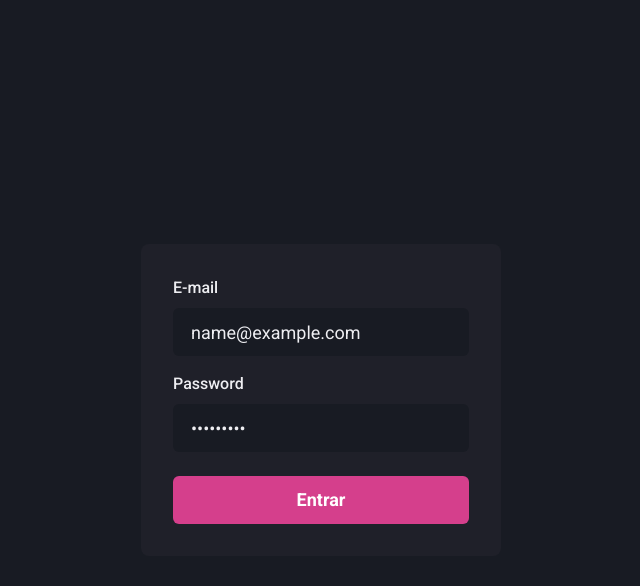
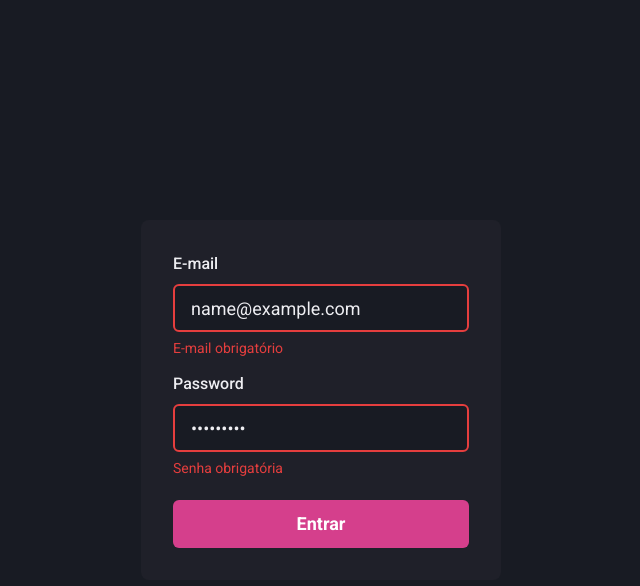
Before and after one commit to DIGOARTHUR/Dashgo, a Next.js app: page / in a window 1280 px wide. Both pictures are taken after typing "name@example.com", "Sample123" into the empty fields and a click on the button "Entrar". Shown: the top 586 px of the page, without its empty margins (319-959 px from the left). Built offline with nearby package versions, Linux system fonts and the light colour scheme.

Commit message:
Data validation (Yup)

```diff
--- a/package.json
+++ b/package.json
@@ -13,14 +13,16 @@
     "@chakra-ui/react": "^2.2.4",
     "@emotion/react": "^11.9.3",
     "@emotion/styled": "^11.9.3",
+    "@hookform/resolvers": "^2.9.7",
     "apexcharts": "^3.35.4",
     "framer-motion": "^6.5.1",
     "next": "12.2.3",
     "react": "18.2.0",
     "react-apexcharts": "^1.4.0",
     "react-dom": "18.2.0",
-    "react-hook-form": "^7.34.2",
-    "react-icons": "^4.4.0"
+    "react-hook-form": "7.32.0",
+    "react-icons": "^4.4.0",
+    "yup": "^0.32.11"
   },
   "devDependencies": {
     "@types/node": "^18.0.6",
--- a/src/components/Form/Input.tsx
+++ b/src/components/Form/Input.tsx
@@ -1,25 +1,41 @@
-import React from "react";
-import { FormControl, FormLabel, Input as ChakraInput, InputProps as ChakraInputProps } from '@chakra-ui/react';
+import { forwardRef, ForwardRefRenderFunction } from "react";
+import { FieldError } from "react-hook-form";
+import {
+  Input as FormInput,
+  FormLabel,
+  FormControl,
+  InputProps as ChakraInputProps,
+  FormErrorMessage
+} from "@chakra-ui/react";
 
 interface InputProps extends ChakraInputProps {
-  label?: string
+  name: string;
+  label?: string;
+  error?: FieldError;
 }
 
-export const Input = React.forwardRef<HTMLInputElement, InputProps> (({label, ...props}, ref) =>
-{
-    return (
-      <FormControl>
-        { !!label && <FormLabel htmlFor="password">{label}</FormLabel> }
-
-        <ChakraInput
-      {...props}
-        id={props.name}
-        ref={ref}
+const InputBase: ForwardRefRenderFunction<HTMLInputElement, InputProps> = (
+  { name, label, error=null, ...rest },ref) => {
+  return (
+    <FormControl isInvalid={!!error}>
+      {!!label && <FormLabel htmlFor={name}>{label}</FormLabel>}
+      <FormInput
+        name={name}
+        id={name}
         focusBorderColor="pink.500"
         bgColor="gray.900"
-         variant="filled"
-        _hover={{ bgColor: 'gray.900' }}
-        size="lg"/>
-      </FormControl>
-    );
-});
+        variant="filled"
+        _hover={{
+          bgColor: "gray.900"
+        }}
+        size="lg"
+        ref={ref}
+        {...rest}
+      />
+
+      {!!error && <FormErrorMessage>{error.message}</FormErrorMessage>}
+    </FormControl>
+  );
+};
+
+export const Input = forwardRef(InputBase);
--- a/src/pages/index.tsx
+++ b/src/pages/index.tsx
@@ -1,25 +1,42 @@
-import { Button, Flex, Stack} from '@chakra-ui/react'
-import {useForm,SubmitHandler} from 'react-hook-form'
-import {Input} from '../components/Form/Input'
+import { Button, Flex, Stack, useFormErrorStyles } from '@chakra-ui/react'
+import { useForm, SubmitHandler } from 'react-hook-form'
+import * as yup from 'yup';
+import {yupResolver} from '@hookform/resolvers/yup'
+import { Input } from '../components/Form/Input'
 
 type SignInFormData = {
-  email:string;
-  password:string;
+  email: string;
+  password: string;
 };
 
+const signInFormSchema =  yup.object().shape({
+  email:yup.string().required('E-mail obrigatório').email('Email inválido'),
+  password: yup.string().required('Senha obrigatória'),
+})
+
+
 export default function SignIn() {
-  const {register, handleSubmit,formState} = useForm();
+  const {
+    register,
+    handleSubmit,
+    formState,
+  } = useForm({
+    resolver:yupResolver(signInFormSchema)
+  });
 
-  const handleSignIn:SubmitHandler<SignInFormData>= async (values,event)=>{
-    await new Promise(resolve=> setTimeout(resolve,1500));
+  const { errors } = formState;
+  console.log(errors.email)
+
+  const handleSignIn: SubmitHandler<SignInFormData> = async (values, event) => {
+    await new Promise(resolve => setTimeout(resolve, 1500));
     console.log(values);
   }
   return (
     <Flex w="100vw" h="100vh" alignItems="center" justify="center">
       <Flex onSubmit={handleSubmit(handleSignIn)} as="form" width="100%" maxWidth={360} bg="gray.800" p="8" borderRadius={8} flexDirection="column">
         <Stack spacing="4">
-         <Input  placeholder="E-mail" name="email" type="email" label="E-mail" {...register('email')}/>
-         <Input  placeholder="Password" name="password" type="password" label="Password" {...register('password')}/>
+          <Input placeholder="E-mail" name="email"  type="email" error={errors.email} label="E-mail" {...register} />
+          <Input placeholder="Password" name="password" type="password" label="Password" error={errors.password} {...register} />
         </Stack>
         <Button isLoading={formState.isSubmitting} type="submit" mt="6" colorScheme="pink" size="lg"> Entrar</Button>
       </Flex>
```
Also changed, not shown: 1 other file (tests, documents, lock files or other folders).
